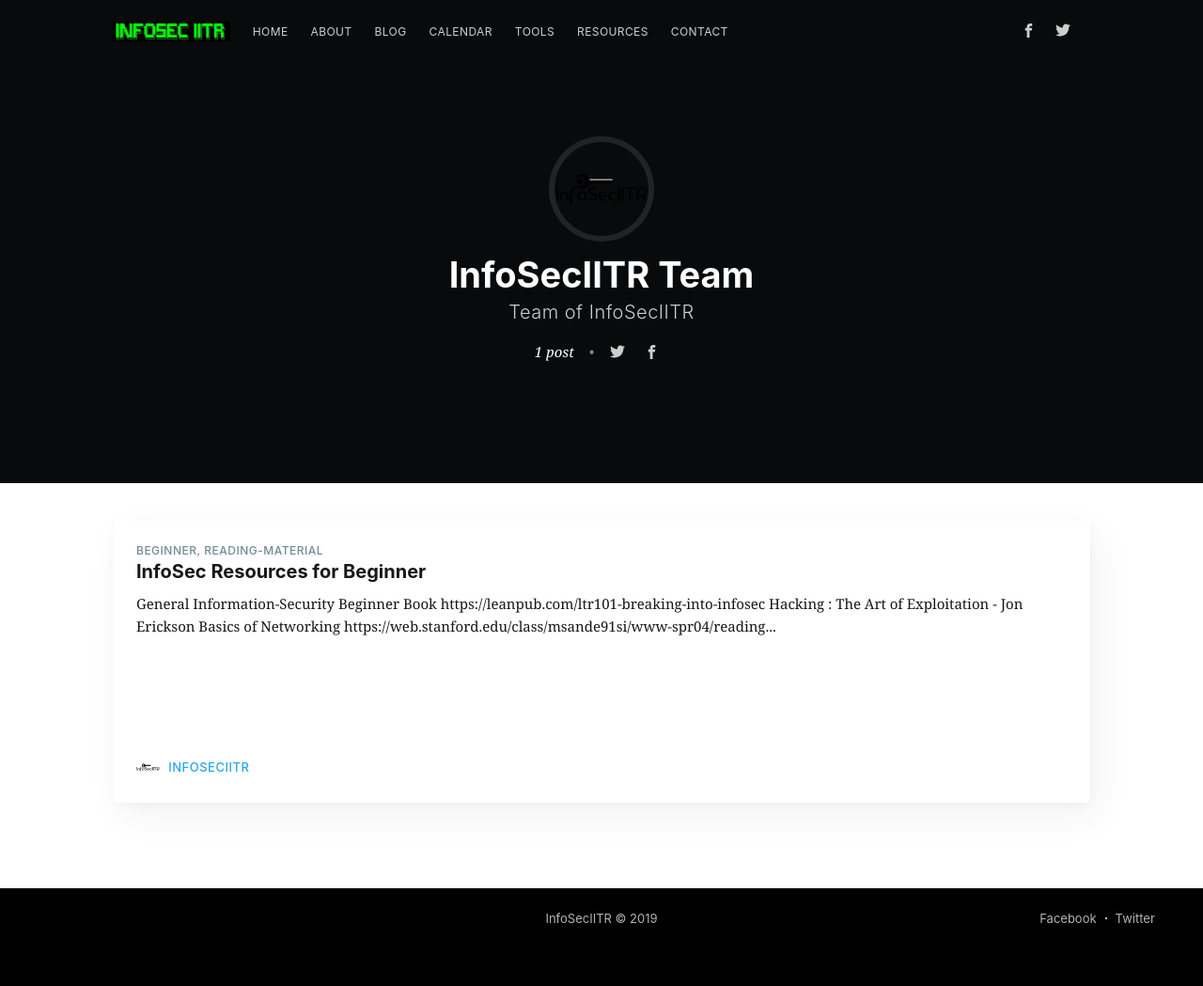
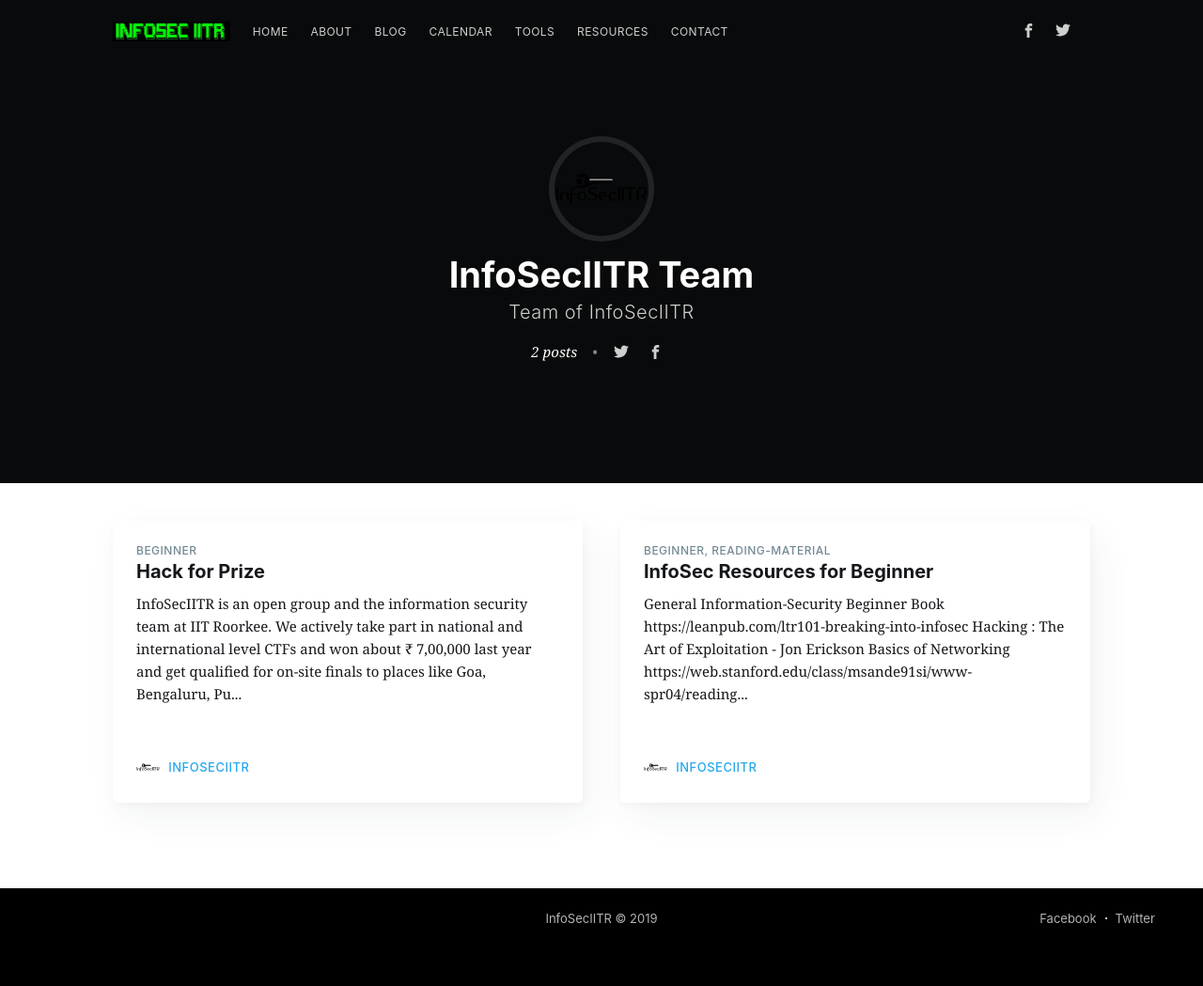
Before and after one commit to InfoSecIITR/infoseciitr.github.io, a Jekyll site: the page built from author/InfoSecIITR.html, in a window 1280 px wide. Shown: the whole page at 94% size. Built offline with Jekyll 4.4.1, drawn with Linux system fonts in a browser that asks for light colours; nearby versions of some CDN libraries; some of the changed lines change nothing that is shown.

Commit message:
Update content for the picoctf post

```diff
--- a/_posts/2019-09-22-picoctf-workshop.md
+++ b/_posts/2019-09-22-picoctf-workshop.md
@@ -3,15 +3,25 @@
 current: post
 cover: False # Use URL here if you want to add any image as cover
 navigation: True
-title: "PicoCTF Workshop"
+title: "Hack for Prize"
 date: 2019-09-22 00:50:55 +0530
 tags: ['beginner']
 class: post-template
 subclass: 'post tag'
 author: 'InfoSecIITR'
-published: false
 ---
 
-## Hello Hackers !
+InfoSecIITR is an open group and the information security team at IIT Roorkee. We actively take part in national and international level CTFs and won about *₹ 7,00,000* last year and get qualified for on-site finals to places like Goa, Bengaluru, Pune, Kollam, Vadodara in India and *Bucharest, Romania and St. Petersberg, Russia*.
 
-Keep following for updates!
+To encourage the students at IITR to participate in hacking competitions, also known as CTF(Capture The Flag). We will recognize and reward a few players according to their performance at an upcoming online CTF, the picoCTF-2019.
+
+The picoCTF is a beginner-friendly CTF organized by Carnegie Mellon University(CMU). The picoCTF aims to introduce the primary hacking methodologies through challenges belonging to a few categories such as cryptography, web exploitation, forensics, binary exploitation. We recommend this CTF to the students interested in exploring Information Security.
+
+picoCTF 2019 starts on 27th September, and the registration link for the competition can be found at [https://www.picoctf.com/](https://www.picoctf.com/)
+
+To introduce the students to the way of approaching challenges in a CTF and the concepts involved in it. We are organizing workshops on 24th and 25th of September 2019 at ECE auditorium from 6:30-8:00 P.M where we will walk you through the past year challenges of picoCTF 2018.
+
+We will reward the **top 3 participants from IIT Roorkee** according to the scoreboard of picoCTF as of 2nd October 11:59 P.M with exciting **swag and prizes**. If participating, kindly fill the google form with your IITR's official IDs, so that we can recognize and consider you for the prizes.
+[https://forms.gle/9Bk1Tq3eHnvMbX8g7](https://forms.gle/9Bk1Tq3eHnvMbX8g7)
+
+Join us at the workshops to make it happen and **become a hacker**!!!
```
